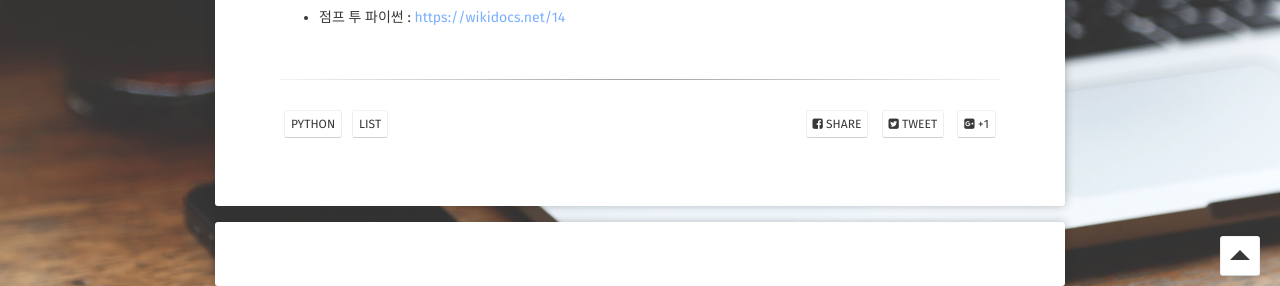
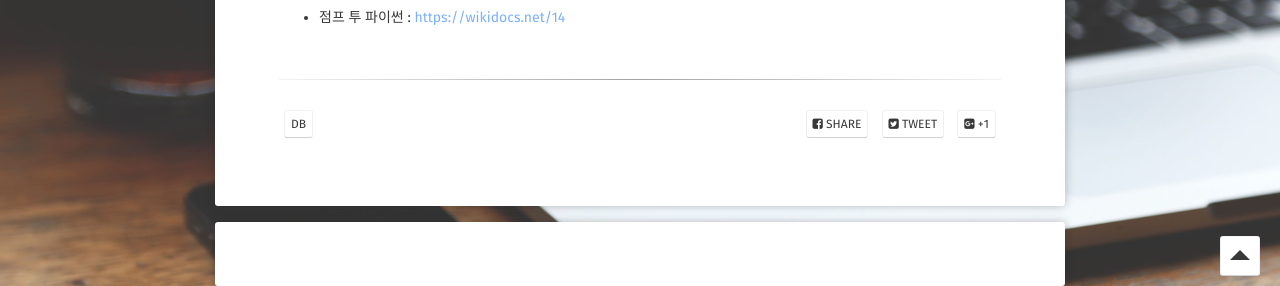
Before and after one commit to CS-myh0518/cs-myh0518.github.com, a Jekyll site: the page built from _posts/DataBase/2023-09-16-DB_1.md, in a window 1280 px wide and 900 px high, scrolled down 7915 px. Shown: the part 614-900 px from the top of the window. Built offline with Jekyll 4.4.1, drawn with Linux system fonts in a browser that asks for light colours; some web fonts are replaced; comment, search, counter and statistics services are not loaded.

Commit message:
Update 2023-09-16-DB_1.md

```diff
--- a/_posts/DataBase/2023-09-16-DB_1.md
+++ b/_posts/DataBase/2023-09-16-DB_1.md
@@ -4,8 +4,7 @@ title: '[Python 문법] list 자료형'
 excerpt: 파이썬의 list 자료형에 대해 알아보자.
 category: DB
 tags:
-  - Python
-  - List
+  - DB
 ---
 
 
```
